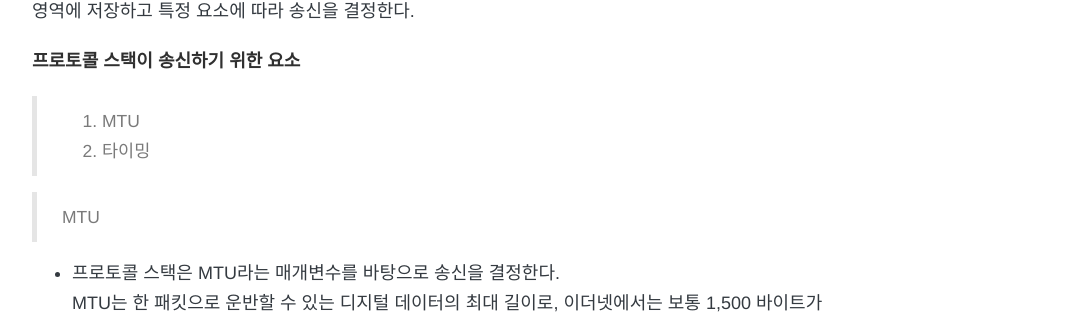
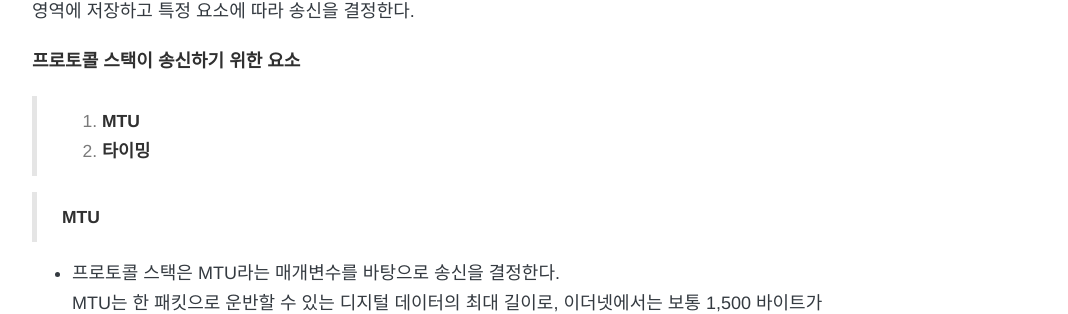
Before and after one commit to jayyhkwon/jayyhkwon.github.io, a Jekyll site: the page built from _posts/network/2019-12-16-Network-TCP 송수신과정(2).md, in a window 1280 px wide and 900 px high. Shown: the part 368-682 px from the top of the window, without its empty margins (208-1276 px from the left). Built offline with Jekyll 4.4.1, drawn with Linux system fonts in a browser that asks for light colours; nearby versions of some CDN libraries; comment, search, counter and statistics services are not loaded.

```diff
--- a/_posts/network/2019-12-16-Network-TCP 송수신과정(2).md
+++ b/_posts/network/2019-12-16-Network-TCP 송수신과정(2).md
@@ -19,12 +19,14 @@ comments: true
 
 **프로토콜 스택이 송신하기 위한 요소**
 
-> 1. MTU
-> 2. 타이밍
+> 1. **MTU**
+> 2. **타이밍**
 
 
 
-> MTU
+
+
+> **MTU**
 
 - 프로토콜 스택은 MTU라는 매개변수를 바탕으로 송신을 결정한다.<br>
   MTU는 한 패킷으로 운반할 수 있는 디지털 데이터의 최대 길이로, 이더넷에서는 보통 1,500 바이트가 된다.
@@ -41,7 +43,9 @@ comments: true
 
 
 
-> 타이밍
+
+
+> **타이밍**
 
 - 애플리케이션의 송신 속도가 느려지는 경우 MSS에 가깝게 데이터를 저장하면 여기에서 시간이 걸려 <br>
   송신 동작이 지연되므로 버퍼에 데이터가 모이지 않아도 적당한 곳에서 송신 동작을 실행해야 한다.<br>
@@ -50,7 +54,10 @@ comments: true
 
 
 
-> 데이터가 클 때는 분할해서 보낸다
+
+
+
+> **데이터가 클 때는 분할해서 보낸다**
 
 - HTTP 리퀘스트 메시지 보통 길지 않으므로 한 개의 패킷에 들어가지만, 폼을 사용하여 긴 데이터를 보낼 경우 등<br>
 
@@ -62,13 +69,17 @@ comments: true
 
 
 
+
+
 <img src="/assets/post-img/network/divisionPacket.jpeg">
 
 
 
 
 
-> 데이터 송∙수신 과정
+> **데이터 송∙수신 과정**
+
+
 
 
 
@@ -94,11 +105,9 @@ comments: true
 
    최초의 데이터 조각인 경우 서버는 데이터를 받기만 하지만, 데이터 송∙수신이 진행되면 애플리케이션에 데이터를 건네주어수신 버퍼에 빈 영역이 생기는 장면이 나오는데, 이때 윈도우의 값도 기록하여 클라이언트에 통지한다.
 
-8.  서버가 응답 메시지 보내기를 완료하면 데이터 송∙수신 동작이 끝나므로 연결 끊기 동작에 들어간다. <br>
+8.  서버가 응답 메시지 보내기를 완료하면 데이터 송∙수신 동작이 끝나므로 연결 끊기 동작에 들어간다.
 
-   웹의 경우 서버에서 연결 끊기 동작에 들어간다.  <br>
-
-   그림 ⑧ : 서버에서 먼저 FIN을 1로 만든 TCP 헤더를 클라이언트에 보낸다.
+   웹의 경우 서버에서 연결 끊기 동작에 들어간다.  <br>그림 ⑧ : 서버에서 먼저 FIN을 1로 만든 TCP 헤더를 클라이언트에 보낸다.
 
 9. 그림 ⑨ : 이 것을 받았음을 나타내는 ACK 번호의 TCP 헤더가 클라이언트에서 서버로 돌아온다.
 
```
